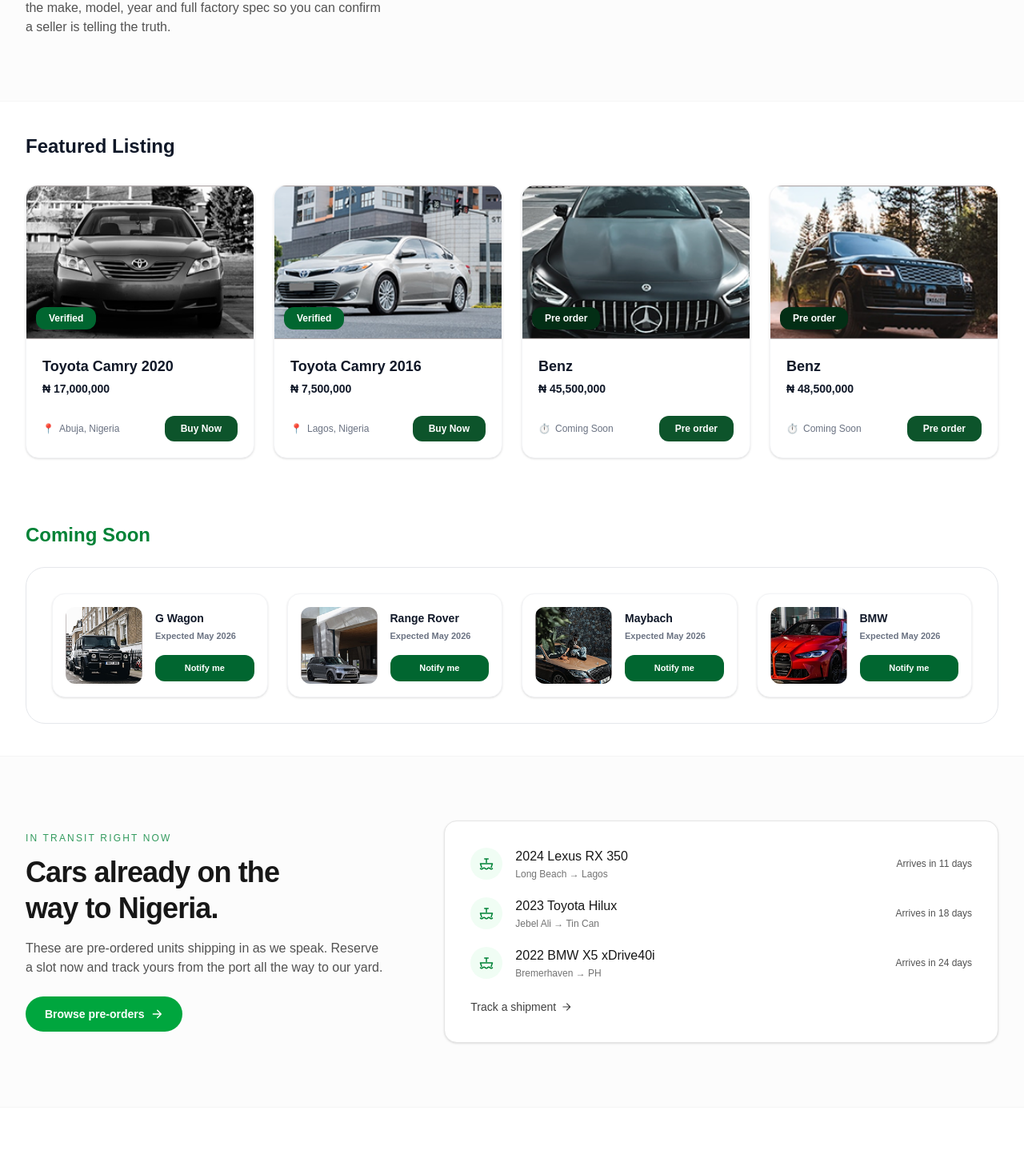
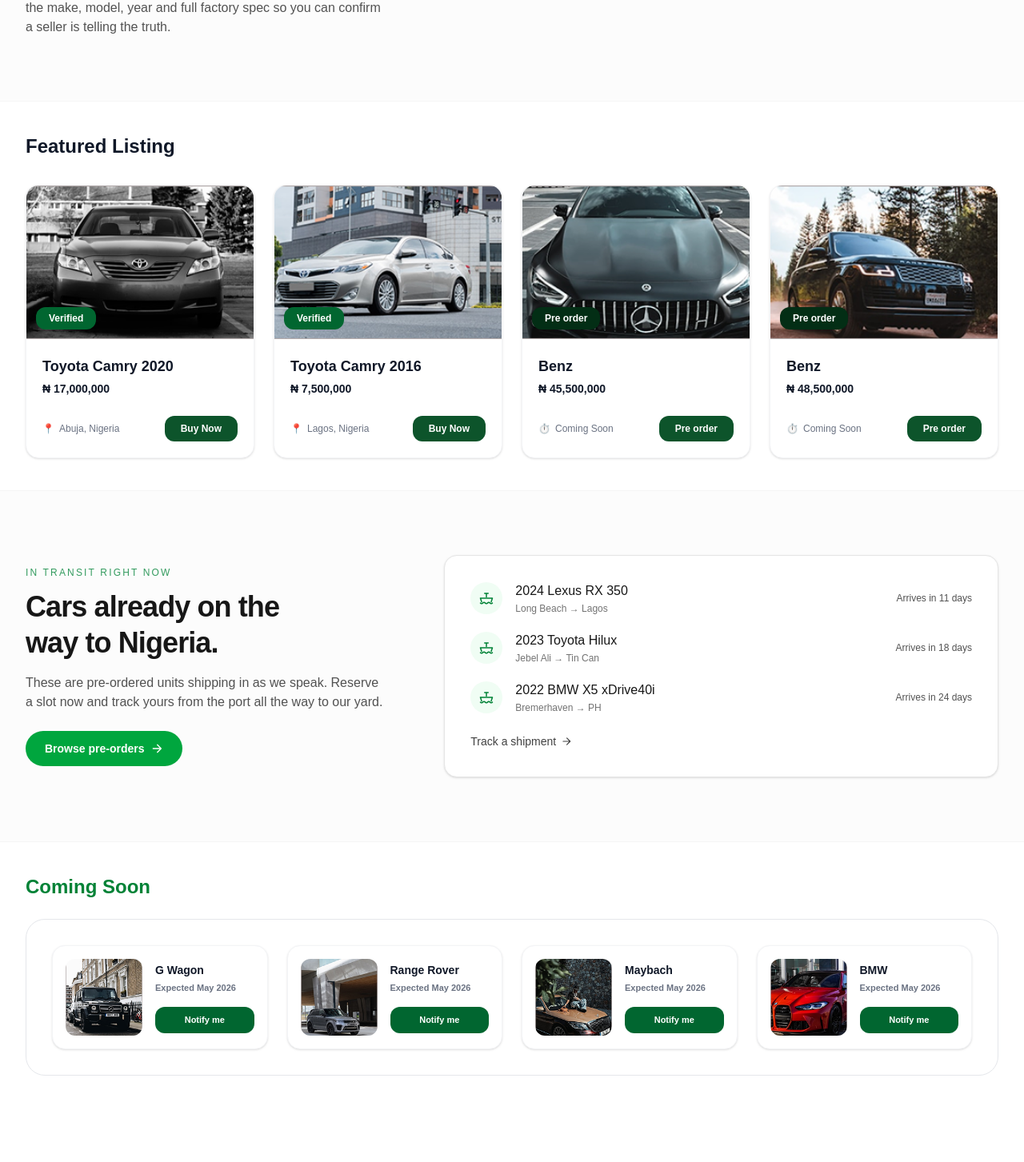
Before and after one commit to IDCODE-NIGERIA/chiefbaranda, a Next.js app: page / in a window 1280 px wide. Shown: the part 980-2433 px from the top of the page at 80% size. Built offline with nearby package versions, Linux system fonts and the light colour scheme; no server answers.

Commit message:
move in-transit section under featured listing on home

```diff
--- a/app/(main)/page.tsx
+++ b/app/(main)/page.tsx
@@ -1,7 +1,6 @@
 import Hero from '@/components/Hero';
 import VinChecker from '@/components/VinChecker';
 import Listings from '@/components/Listings';
-import InTransit from '@/components/InTransit';
 import Marketplace from '@/components/Marketplace';
 
 export default function Home() {
@@ -10,7 +9,6 @@
       <Hero />
       <VinChecker />
       <Listings />
-      <InTransit />
       <Marketplace />
     </div>
   );
--- a/components/Listings.tsx
+++ b/components/Listings.tsx
@@ -1,5 +1,7 @@
 /* eslint-disable @next/next/no-img-element */
 'use client';
+
+import InTransit from './InTransit';
 
 const Listings = () => {
   const featured = [
@@ -17,12 +19,10 @@
   ];
 
   return (
-    // Main section background set to pure white
-    <section className="bg-white py-10">
-      <div className="max-w-7xl mx-auto px-8 space-y-20">
-
-        {/* Featured Listing Section */}
-        <div>
+    <>
+      {/* Featured Listing Section */}
+      <section className="bg-white py-10">
+        <div className="max-w-7xl mx-auto px-8">
           <h2 className="text-2xl font-bold mb-8 text-gray-900">Featured Listing</h2>
           <div className="grid grid-cols-1 sm:grid-cols-2 lg:grid-cols-4 gap-6">
             {featured.map((car) => (
@@ -52,9 +52,13 @@
             ))}
           </div>
         </div>
+      </section>
 
-        {/* Coming Soon Section */}
-        <div>
+      <InTransit />
+
+      {/* Coming Soon Section */}
+      <section className="bg-white py-10">
+        <div className="max-w-7xl mx-auto px-8">
           <h2 className="text-2xl font-bold mb-6 text-green-700">Coming Soon</h2>
           {/* Outer Bordered Container */}
           <div className="border border-gray-200 rounded-3xl p-8 bg-white">
@@ -74,9 +78,8 @@
             </div>
           </div>
         </div>
-
-      </div>
-    </section>
+      </section>
+    </>
   );
 };
 
```
